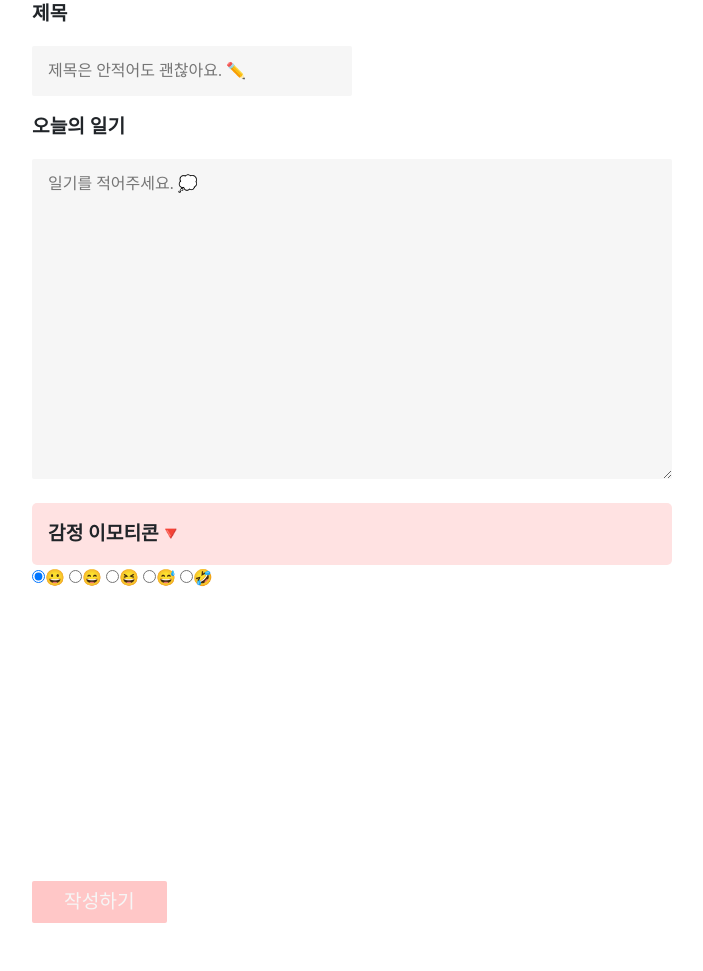
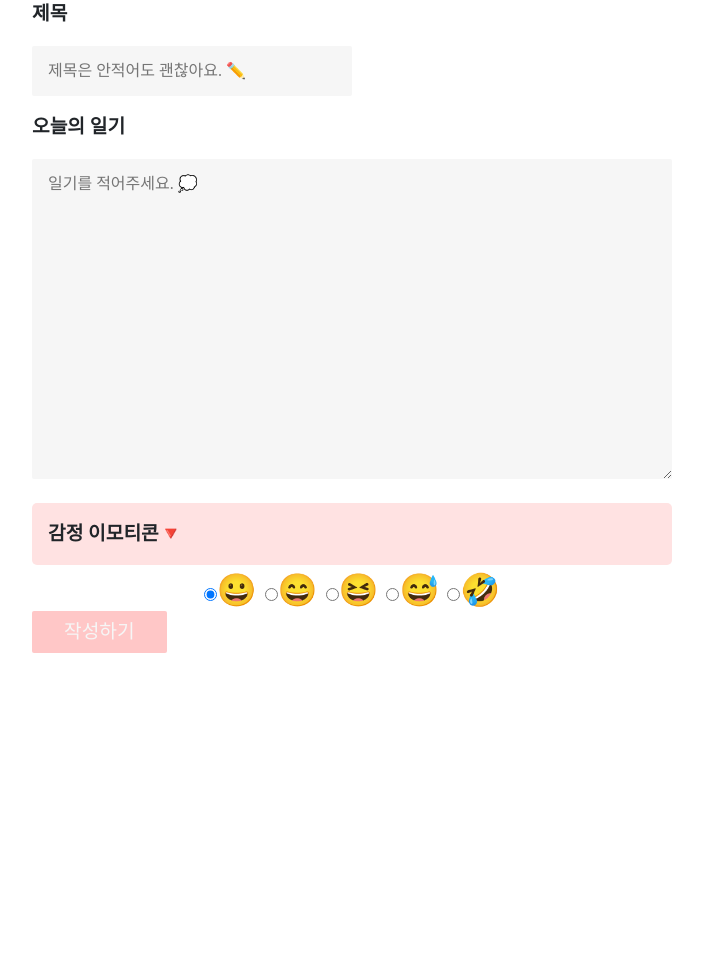
Before and after one commit to suhjaesuk/any_diary, a Flask app: page /writeDiary in a window 1280 px wide, after a click on "감정 이모티콘🔻". Shown: the part 263-1234 px from the top of the page, without its empty margins (288-991 px from the left). After the commit the page ends 916 px from the top, so only its background shows below. Run offline with Flask 2, Linux system fonts and the light colour scheme; some web fonts are replaced.

Commit message:
To Center Emoji

```diff
--- a/static/css/post.css
+++ b/static/css/post.css
@@ -287,7 +287,9 @@ details[open] > summary ~ * {
 
 .wrap {
   /*width: 00px;*/
-  height: 300px;
+  text-align:center;
+  font-size:2em;
+  height: 30px;
   margin: 0 auto;
 }
 
```
